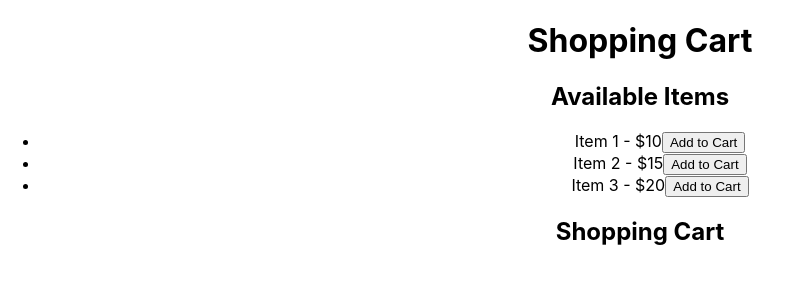
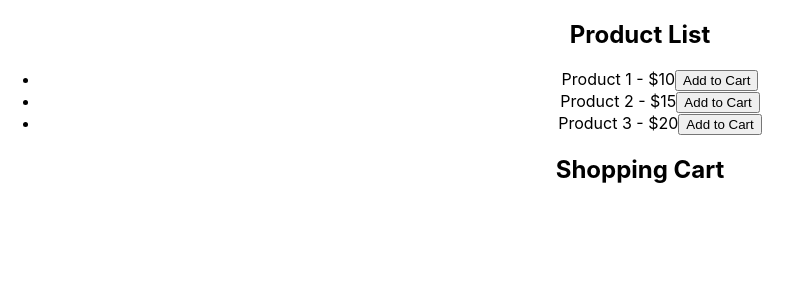
Before and after one commit to CodeCraftersGPT/ReactJSTutorial, a React (Create React App) app: page / in a window 1280 px wide. Shown: the top 300 px of the page, without its empty margins (0-802 px from the left). Built offline with nearby package versions, Linux system fonts and the light colour scheme.

Commit message:
react-redux

```diff
--- a/package.json
+++ b/package.json
@@ -9,8 +9,10 @@
     "axios": "^1.5.0",
     "react": "^18.2.0",
     "react-dom": "^18.2.0",
+    "react-redux": "^8.1.2",
     "react-router-dom": "^6.15.0",
     "react-scripts": "5.0.1",
+    "redux": "^4.2.1",
     "web-vitals": "^2.1.4"
   },
   "scripts": {
--- a/src/App.js
+++ b/src/App.js
@@ -9,13 +9,24 @@ import Test from './components/Test';
 import { formToJSON } from 'axios';
 import LifecycleExample from './components/Class/28_Class_LifeCycle.js';
 import ShoppingCart from './components/useReducer/ShoppingCart';
+import React from 'react';
+import { Provider } from 'react-redux';
+import store from './components/React-Redux/store';
+import ProductList from './components/React-Redux/ProductList';
+import Cart from './components/React-Redux/Cart';
 
 
 
 function App() {
   return (
     <div className="App" >
-      <ShoppingCart/>
+<Provider store={store}>
+<div className="App">
+<ProductList />
+<Cart />
+</div>
+</Provider>
+      {/* <ShoppingCart/> */}
       {/* <LifecycleExample/> */}
 
       {/* <NavBar></NavBar>
--- /dev/null
+++ b/src/components/React-Redux/Cart.js
@@ -0,0 +1,30 @@
+// Cart.js
+import React from 'react';
+import { useSelector, useDispatch } from 'react-redux';
+import { removeFromCart } from './cartActions';
+
+const Cart = () => {
+    // add redux dev tool extensions as part of the useSelector
+  const cartItems = useSelector((state) => state.cart.items);
+  const dispatch = useDispatch();
+
+  const handleRemoveFromCart = (productId) => {
+    dispatch(removeFromCart(productId));
+  };
+
+  return (
+    <div>
+      <h2>Shopping Cart</h2>
+      <ul>
+        {cartItems.map((item) => (
+          <li key={item.id}>
+            {item.name} - ${item.price}
+            <button onClick={() => handleRemoveFromCart(item.id)}>Remove</button>
+          </li>
+        ))}
+      </ul>
+    </div>
+  );
+};
+
+export default Cart;
--- /dev/null
+++ b/src/components/React-Redux/ProductList.js
@@ -0,0 +1,33 @@
+// ProductList.js
+import React from 'react';
+import { useSelector, useDispatch } from 'react-redux';
+import { addToCart } from './cartActions';
+
+const ProductList = () => {
+    const products = [
+        { id: 1, name: 'Product 1', price: 10 },
+        { id: 2, name: 'Product 2', price: 15 },
+        { id: 3, name: 'Product 3', price: 20 },
+      ];
+  const dispatch = useDispatch();
+
+  const handleAddToCart = (product) => {
+    dispatch(addToCart(product));
+  };
+
+  return (
+    <div>
+      <h2>Product List</h2>
+      <ul>
+        {products.map((product) => (
+          <li key={product.id}>
+            {product.name} - ${product.price}
+            <button onClick={() => handleAddToCart(product)}>Add to Cart</button>
+          </li>
+        ))}
+      </ul>
+    </div>
+  );
+};
+
+export default ProductList;
--- /dev/null
+++ b/src/components/React-Redux/cartActions.js
@@ -0,0 +1,14 @@
+// cartActions.js
+export const addToCart = (product) => {
+    return {
+      type: 'ADD_TO_CART',
+      payload: product,
+    };
+  };
+
+  export const removeFromCart = (productId) => {
+    return {
+      type: 'REMOVE_FROM_CART',
+      payload: productId,
+    };
+  };
--- /dev/null
+++ b/src/components/React-Redux/cartReducer.js
@@ -0,0 +1,25 @@
+// cartReducer.js
+const initialState = {
+    items: [],
+  };
+
+  const cartReducer = (state = initialState, action) => {
+    switch (action.type) {
+      case 'ADD_TO_CART':
+        return {
+          ...state,
+          items: [...state.items, action.payload],
+        };
+
+      case 'REMOVE_FROM_CART':
+        return {
+          ...state,
+          items: state.items.filter((item) => item.id !== action.payload),
+        };
+
+      default:
+        return state;
+    }
+  };
+
+  export default cartReducer;
--- /dev/null
+++ b/src/components/React-Redux/store.js
@@ -0,0 +1,11 @@
+// store.js
+import { createStore, combineReducers } from 'redux';
+import cartReducer from './cartReducer';
+
+const rootReducer = combineReducers({
+  cart: cartReducer,
+});
+
+const store = createStore(rootReducer);
+
+export default store;
```
Also changed, not shown: 1 other file (tests, documents, lock files or other folders).
